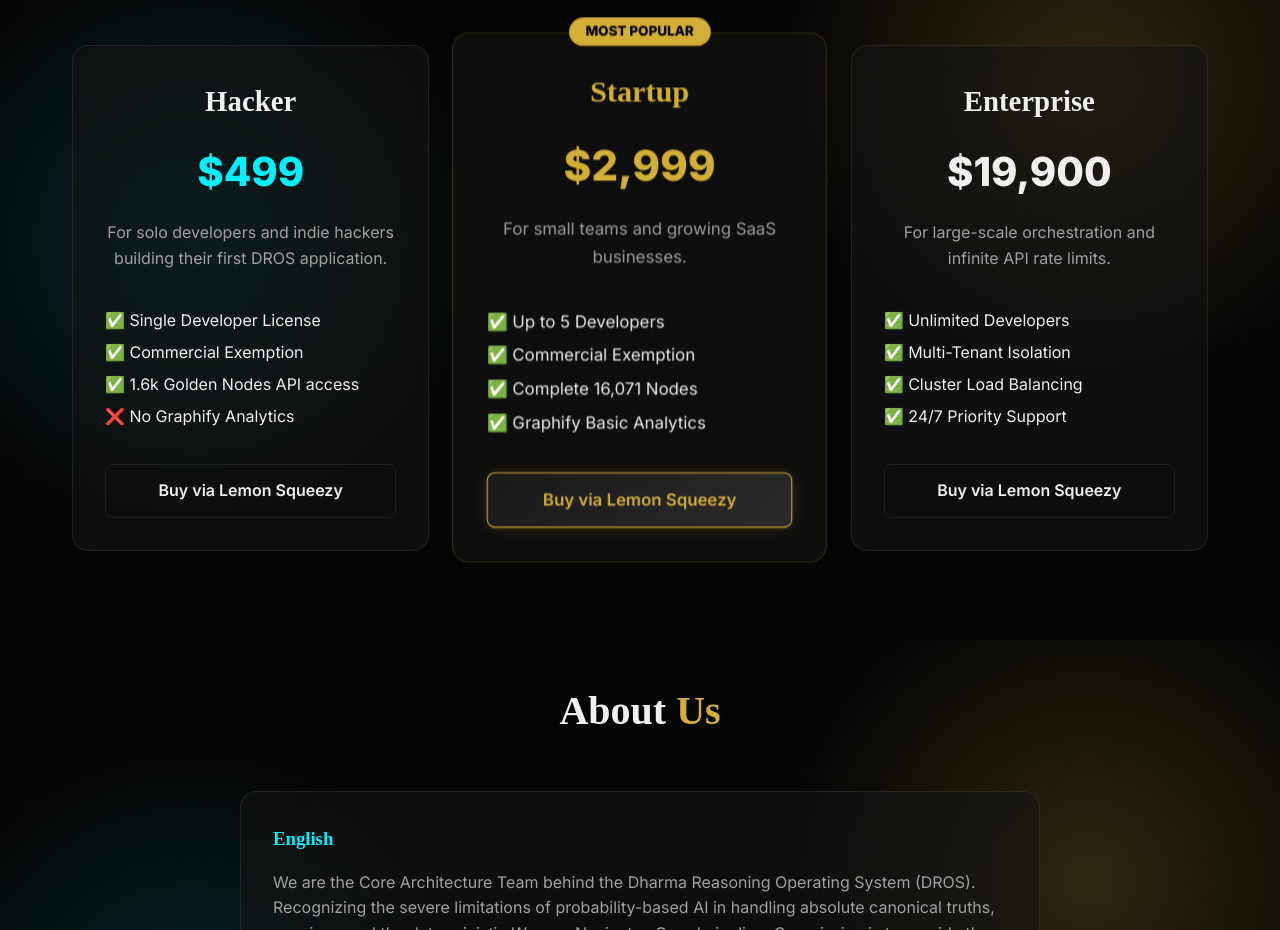
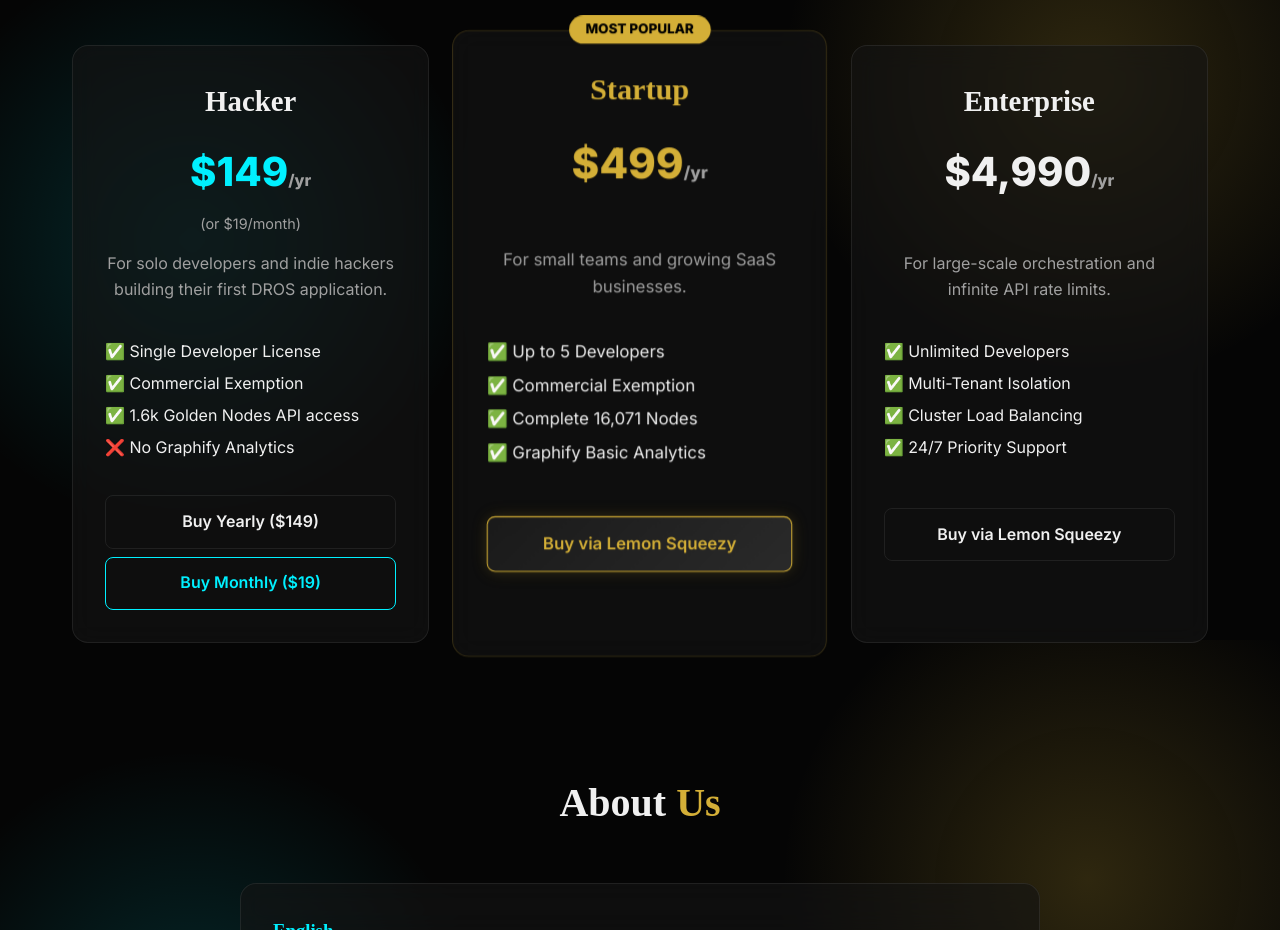
Before and after one commit to Top-Celestial-Company-Ltd/DROS-Official-Website, a React (Vite) app: page / in a window 1280 px wide. Shown: the part 2560-3490 px from the top of the page. Built offline with nearby package versions, Linux system fonts and the light colour scheme.

Commit message:
fix: update pricing tiers to accurate USD values (19/mo, 149/yr, 499/yr, 4990/yr)

```diff
--- a/src/App.jsx
+++ b/src/App.jsx
@@ -94,7 +94,8 @@
             {/* Hacker Tier */}
             <div className="glass-card pricing-card">
               <h3 className="serif-font" style={{fontSize: '1.8rem', color: 'var(--text-primary)'}}>Hacker</h3>
-              <div style={{fontSize: '2.5rem', fontWeight: 'bold', margin: '1rem 0', color: 'var(--accent-blue)'}}>$499</div>
+              <div style={{fontSize: '2.5rem', fontWeight: 'bold', margin: '1rem 0', color: 'var(--accent-blue)'}}>$149<span style={{fontSize:'1rem', color:'var(--text-secondary)'}}>/yr</span></div>
+              <p style={{fontSize: '0.9rem', color: 'var(--text-secondary)', marginTop: '-0.5rem', marginBottom: '1rem'}}>(or $19/month)</p>
               <p style={{color: 'var(--text-secondary)', marginBottom: '1.5rem', minHeight: '60px'}}>For solo developers and indie hackers building their first DROS application.</p>
               <ul style={{textAlign: 'left', marginBottom: '2rem', listStyle: 'none', padding: 0, lineHeight: '2'}}>
                 <li>✅ Single Developer License</li>
@@ -102,8 +103,11 @@
                 <li>✅ 1.6k Golden Nodes API access</li>
                 <li>❌ No Graphify Analytics</li>
               </ul>
-              <a href="https://dros.lemonsqueezy.com/buy/hacker" target="_blank" rel="noreferrer" className="btn btn-secondary" style={{width: '100%', display: 'block', boxSizing: 'border-box'}}>
-                Buy via Lemon Squeezy
+              <a href="https://dros.lemonsqueezy.com/buy/hacker-yearly" target="_blank" rel="noreferrer" className="btn btn-secondary" style={{width: '100%', display: 'block', boxSizing: 'border-box', marginBottom: '0.5rem'}}>
+                Buy Yearly ($149)
+              </a>
+              <a href="https://dros.lemonsqueezy.com/buy/hacker-monthly" target="_blank" rel="noreferrer" className="btn btn-secondary" style={{width: '100%', display: 'block', boxSizing: 'border-box', background: 'transparent', border: '1px solid var(--accent-blue)', color: 'var(--accent-blue)'}}>
+                Buy Monthly ($19)
               </a>
             </div>
 
@@ -111,7 +115,8 @@
             <div className="glass-card pricing-card" style={{borderColor: 'var(--accent-gold-glow)', transform: 'scale(1.05)', zIndex: 10}}>
               <div style={{position: 'absolute', top: '-15px', left: '50%', transform: 'translateX(-50%)', background: 'var(--accent-gold)', color: '#000', padding: '0.2rem 1rem', borderRadius: '20px', fontSize: '0.8rem', fontWeight: 'bold'}}>MOST POPULAR</div>
               <h3 className="serif-font" style={{fontSize: '1.8rem', color: 'var(--accent-gold)'}}>Startup</h3>
-              <div style={{fontSize: '2.5rem', fontWeight: 'bold', margin: '1rem 0', color: 'var(--accent-gold)'}}>$2,999</div>
+              <div style={{fontSize: '2.5rem', fontWeight: 'bold', margin: '1rem 0', color: 'var(--accent-gold)'}}>$499<span style={{fontSize:'1rem', color:'var(--text-secondary)'}}>/yr</span></div>
+              <p style={{fontSize: '0.9rem', color: 'transparent', marginTop: '-0.5rem', marginBottom: '1rem'}}>-</p>
               <p style={{color: 'var(--text-secondary)', marginBottom: '1.5rem', minHeight: '60px'}}>For small teams and growing SaaS businesses.</p>
               <ul style={{textAlign: 'left', marginBottom: '2rem', listStyle: 'none', padding: 0, lineHeight: '2'}}>
                 <li>✅ Up to 5 Developers</li>
@@ -119,7 +124,7 @@
                 <li>✅ Complete 16,071 Nodes</li>
                 <li>✅ Graphify Basic Analytics</li>
               </ul>
-              <a href="https://dros.lemonsqueezy.com/buy/startup" target="_blank" rel="noreferrer" className="btn btn-primary" style={{width: '100%', display: 'block', boxSizing: 'border-box'}}>
+              <a href="https://dros.lemonsqueezy.com/buy/startup" target="_blank" rel="noreferrer" className="btn btn-primary" style={{width: '100%', display: 'block', boxSizing: 'border-box', marginTop: '2.8rem'}}>
                 Buy via Lemon Squeezy
               </a>
             </div>
@@ -127,7 +132,8 @@
             {/* Enterprise Tier */}
             <div className="glass-card pricing-card">
               <h3 className="serif-font" style={{fontSize: '1.8rem', color: 'var(--text-primary)'}}>Enterprise</h3>
-              <div style={{fontSize: '2.5rem', fontWeight: 'bold', margin: '1rem 0', color: 'var(--text-primary)'}}>$19,900</div>
+              <div style={{fontSize: '2.5rem', fontWeight: 'bold', margin: '1rem 0', color: 'var(--text-primary)'}}>$4,990<span style={{fontSize:'1rem', color:'var(--text-secondary)'}}>/yr</span></div>
+              <p style={{fontSize: '0.9rem', color: 'transparent', marginTop: '-0.5rem', marginBottom: '1rem'}}>-</p>
               <p style={{color: 'var(--text-secondary)', marginBottom: '1.5rem', minHeight: '60px'}}>For large-scale orchestration and infinite API rate limits.</p>
               <ul style={{textAlign: 'left', marginBottom: '2rem', listStyle: 'none', padding: 0, lineHeight: '2'}}>
                 <li>✅ Unlimited Developers</li>
@@ -135,7 +141,7 @@
                 <li>✅ Cluster Load Balancing</li>
                 <li>✅ 24/7 Priority Support</li>
               </ul>
-              <a href="https://dros.lemonsqueezy.com/buy/enterprise" target="_blank" rel="noreferrer" className="btn btn-secondary" style={{width: '100%', display: 'block', boxSizing: 'border-box'}}>
+              <a href="https://dros.lemonsqueezy.com/buy/enterprise" target="_blank" rel="noreferrer" className="btn btn-secondary" style={{width: '100%', display: 'block', boxSizing: 'border-box', marginTop: '2.8rem'}}>
                 Buy via Lemon Squeezy
               </a>
             </div>
```
